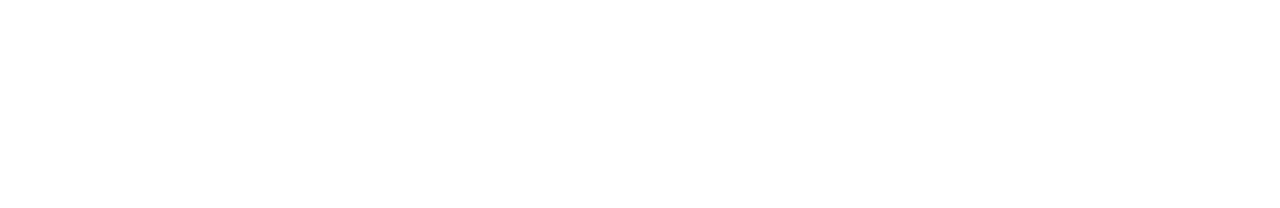
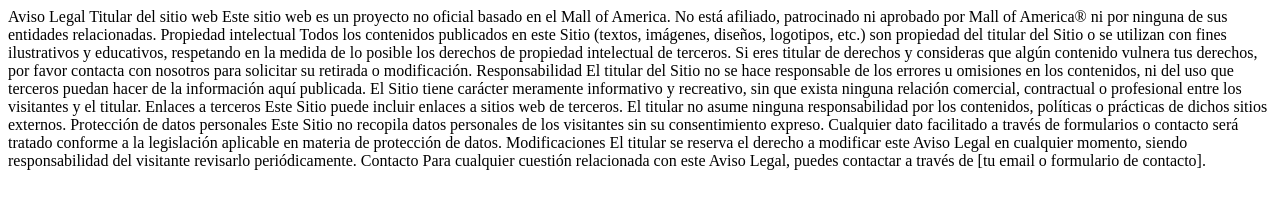
Before and after one commit to JoseAle8Git/pagina-centro-comercial, a plain HTML site: page avisoLegal.html in a window 1280 px wide. Drawn offline with Linux system fonts and the light colour scheme.

Commit message:
Aviso legal estructura basica

```diff
--- a/avisoLegal.html
+++ b/avisoLegal.html
@@ -1,11 +1,33 @@
 <!DOCTYPE html>
-<html lang="en">
+<html lang="es">
 <head>
     <meta charset="UTF-8">
     <meta name="viewport" content="width=device-width, initial-scale=1.0">
     <title>Mall of America - Aviso Legal</title>
 </head>
 <body>
+    Aviso Legal
+Titular del sitio web
+Este sitio web es un proyecto no oficial basado en el Mall of America. No está afiliado, patrocinado ni aprobado por Mall of America® ni por ninguna de sus entidades relacionadas.
 
+Propiedad intelectual
+Todos los contenidos publicados en este Sitio (textos, imágenes, diseños, logotipos, etc.) son propiedad del titular del Sitio o se utilizan con fines ilustrativos y educativos, respetando en la medida de lo posible los derechos de propiedad intelectual de terceros.
+Si eres titular de derechos y consideras que algún contenido vulnera tus derechos, por favor contacta con nosotros para solicitar su retirada o modificación.
+
+Responsabilidad
+El titular del Sitio no se hace responsable de los errores u omisiones en los contenidos, ni del uso que terceros puedan hacer de la información aquí publicada.
+El Sitio tiene carácter meramente informativo y recreativo, sin que exista ninguna relación comercial, contractual o profesional entre los visitantes y el titular.
+
+Enlaces a terceros
+Este Sitio puede incluir enlaces a sitios web de terceros. El titular no asume ninguna responsabilidad por los contenidos, políticas o prácticas de dichos sitios externos.
+
+Protección de datos personales
+Este Sitio no recopila datos personales de los visitantes sin su consentimiento expreso. Cualquier dato facilitado a través de formularios o contacto será tratado conforme a la legislación aplicable en materia de protección de datos.
+
+Modificaciones
+El titular se reserva el derecho a modificar este Aviso Legal en cualquier momento, siendo responsabilidad del visitante revisarlo periódicamente.
+
+Contacto
+Para cualquier cuestión relacionada con este Aviso Legal, puedes contactar a través de [tu email o formulario de contacto].
 </body>
 </html>
```
